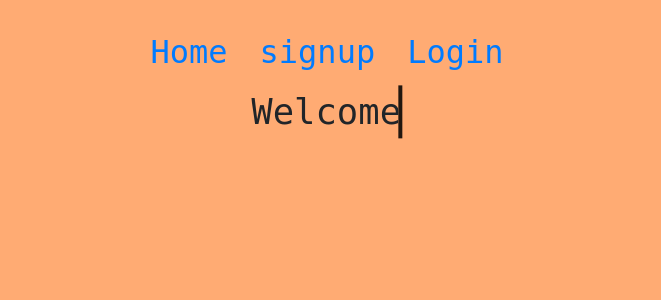
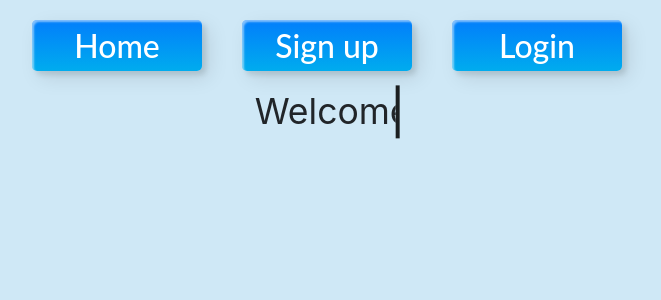
Before and after one commit to Mr-Perfectuz/FitPlus, a Node server app: page /fitPlus in a window 1280 px wide. Shown: the top 300 px of the page, without its empty margins (313-974 px from the left). Run offline with Node 20, Linux system fonts and the light colour scheme; some libraries are stand-ins or nearby versions.

Commit message:
feat: develop home-page style

```diff
--- a/public/css/home.css
+++ b/public/css/home.css
@@ -1,12 +1,9 @@
-body {
-    background-color: #2c261e;
-  }
+
 @import url('https://fonts.googleapis.com/css2?family=Inconsolata:wght@500&display=swap');
 
 body {
-  padding: 20px;
-  font-family: 'Inconsolata', monospace;
-  background-color: #ffab73;
+background-color: #cfe8f6;
+
 }
 
 .text{
@@ -30,7 +27,7 @@ body {
     width: 0;
   }
   to {
-    width: 454px;
+    width: 434px;
   }
 }
 
@@ -42,3 +39,103 @@ body {
     border-right-color: transparent;
   }
 }
+
+/* animation for button */
+/* 3 */
+.custom-btn {
+  width: 130px;
+  height: 40px;
+  color: #fff;
+  border-radius: 5px;
+  padding: 10px 25px;
+  font-family: 'Lato', sans-serif;
+  font-weight: 500;
+  background: transparent;
+  cursor: pointer;
+  transition: all 0.3s ease;
+  position: relative;
+  display: inline-block;
+   box-shadow:inset 2px 2px 2px 0px rgba(255,255,255,.5),
+   7px 7px 20px 0px rgba(0,0,0,.1),
+   4px 4px 5px 0px rgba(0,0,0,.1);
+  outline: none;
+  margin: 20px;
+  display: flex;
+  align-items: center;
+  justify-content: center;
+
+}
+
+.btn-3 {
+  background: rgb(0,172,238);
+background: linear-gradient(0deg, rgba(0,172,238,1) 0%, rgba(2,126,251,1) 100%);
+    width: 170px;
+    height: 51px;
+  line-height: 42px;
+  padding: 0;
+  border: none;
+  text-decoration: none  !important;
+
+}
+.btn-3 span {
+  position: relative;
+  display: block;
+  width: 100%;
+  height: 100%;
+  text-align: center;
+  margin-top: 10px;
+
+}
+.btn-3:before,
+.btn-3:after {
+  position: absolute;
+  content: "";
+  right: 0;
+  top: 0;
+   background: rgba(2,126,251,1);
+  transition: all 0.3s ease;
+}
+.btn-3:before {
+  height: 0%;
+  width: 2px;
+}
+.btn-3:after {
+  width: 0%;
+  height: 2px;
+}
+.btn-3:hover{
+   background: transparent;
+  box-shadow: none;
+}
+.btn-3:hover:before {
+  height: 100%;
+}
+.btn-3:hover:after {
+  width: 100%;
+}
+.btn-3 span:hover{
+   color: rgba(2,126,251,1);
+}
+.btn-3 span:before,
+.btn-3 span:after {
+  position: absolute;
+  content: "";
+  left: 0;
+  bottom: 0;
+   background: rgba(2,126,251,1);
+  transition: all 0.3s ease;
+}
+.btn-3 span:before {
+  width: 2px;
+  height: 0%;
+}
+.btn-3 span:after {
+  width: 0%;
+  height: 2px;
+}
+.btn-3 span:hover:before {
+  height: 100%;
+}
+.btn-3 span:hover:after {
+  width: 100%;
+}
--- a/views/home-page.ejs
+++ b/views/home-page.ejs
@@ -1,58 +1,55 @@
 <%- include('includes/header') %>
 <link rel="stylesheet" href="./css/home.css">
-<style>
 
-
-</style>
-<body>
-    <div class="groupName">
+<body >
+    <div class="gradient-background" >
+        <div >
         <ul class="nav justify-content-center">
 
             <li class="nav-item" style="cursor: pointer; font-size: xx-large">
-          <a class="nav-link active " href="/fitPlus">Home</a>
+
+            <a class="custom-btn btn-3 " href="/fitPlus"><span class="btn_span">Home</span></a>
             </li>
 
             <% if(!user) { %>
             <li class="nav-item" style="cursor: pointer; font-size: xx-large">
-            <a class="nav-link  " href="/fitPlus/sign-up">signup</a>
+                <a class="custom-btn btn-3  " href="/fitPlus/sign-up"><span class="btn_span">Sign up</span></a>
             </li>
             <li class="nav-item" style="cursor: pointer; font-size: xx-large">
-            <a class="nav-link  " href="/fitPlus/login">Login</a>
+                <a class="custom-btn btn-3  " href="/fitPlus/login"><span class="btn_span">Login</span></a>
             </li>
 
             <% } else if(user.user_type === 'ADMIN') { %>
             <li class="nav-item" style="cursor: pointer; font-size: xx-large">
-            <a class="nav-link  " href="/fitPlus/all-restaurant">All GYM</a>
+                <a class="custom-btn btn-3  " href="/fitPlus/all-restaurant"><span class="btn_span">MY GYM</span></a>
             </li>
             <li class="nav-item" style="cursor: pointer; font-size: xx-large"
             onclick="return confirm('Do you want to logout ?')">
-            <a class="nav-link  " href="/fitPlus/logout">Logout</a>
+                <a class="custom-btn btn-3  " href="/fitPlus/logout"><span class="btn_span">Logout</span></a>
             </li>
 
             <% } else { %>
             <li class="nav-item" style="cursor: pointer; font-size: xx-large">
-            <a class="nav-link  " href="/fitPlus/products/menu">My GYM</a>
+                <a class="custom-btn btn-3  " href="/fitPlus/products/menu"><span class="btn_span">MY GYM</span></a>
             </li>
             <li class="nav-item" style="cursor: pointer; font-size: xx-large"
             onclick="return confirm('Do you want to logout ?')">
-            <a class="nav-link  " href="/fitPlus/logout">Logout</a>
+                <a class="custom-btn btn-3 " href="/fitPlus/logout"><span class="btn_span">Logout</span></a>
             </li>
 
             <% }%>
 
         </ul>
+         <p class="text animation">Welcome to FitPlus . . . </p>
         </div>
-    <div>
-        <p class="text animation">Welcome to FitPlus</p>
+
 
     </div>
-        </div>
-
+</body>
     <script>
 
 
 
     </script>
-</body>
 
 <%- include('includes/footer') %>
```
Lines whose indentation alone changed are shown as unchanged.
